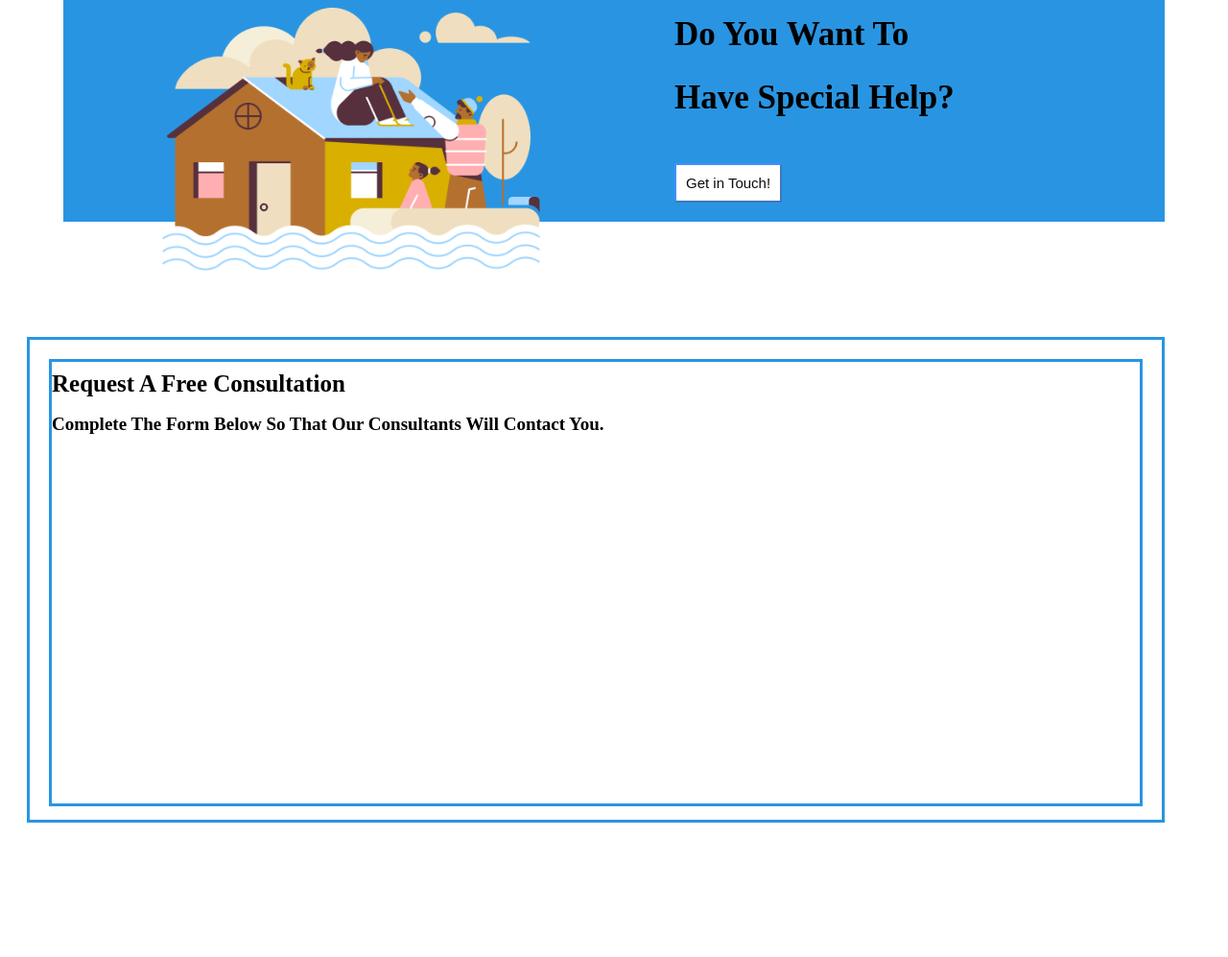
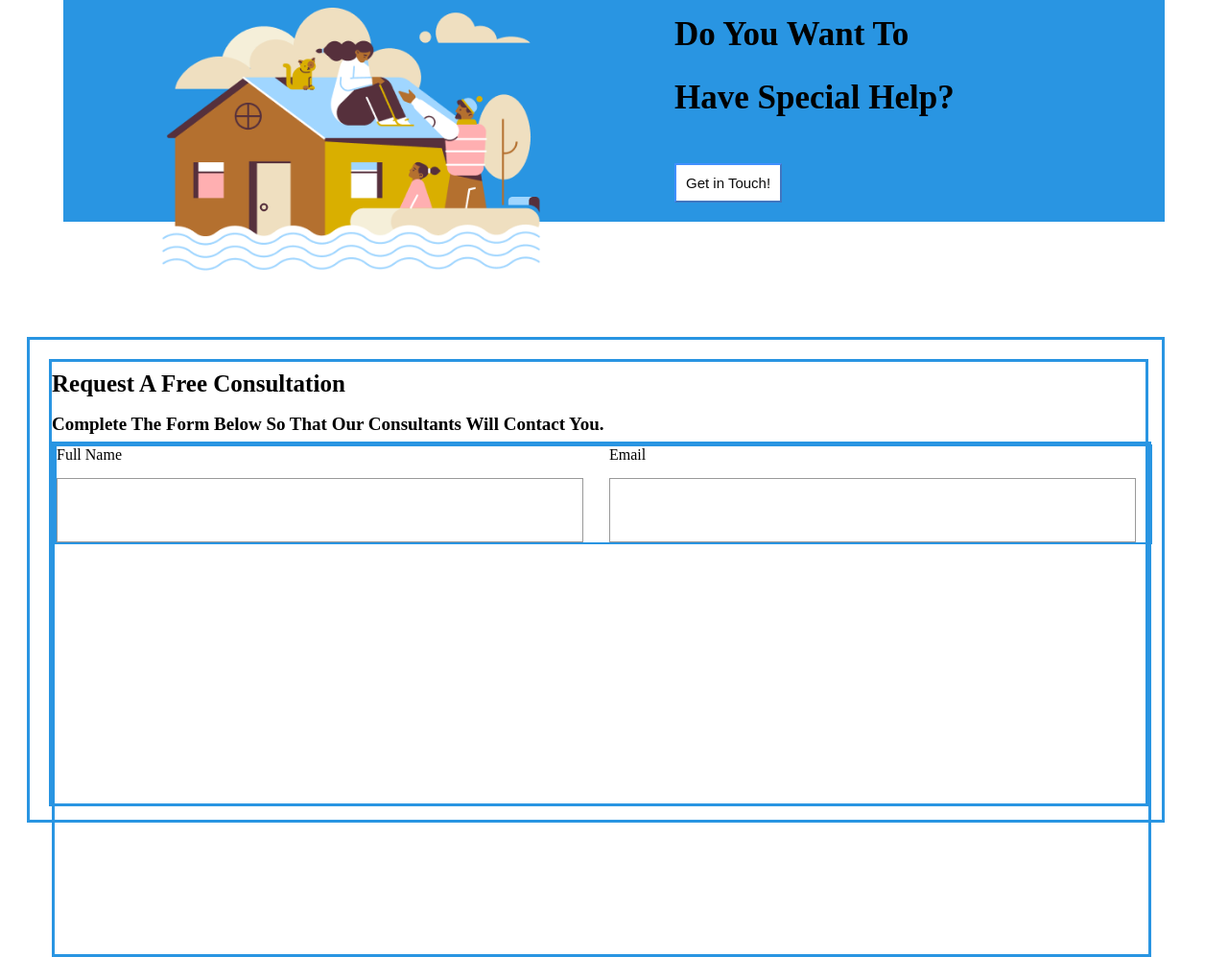
Before and after one commit to Tybravo/Semicfront, a plain HTML site: page Practice02/helpeveryone.html in a window 1280 px wide. Shown: the part 1869-2866 px from the top of the page at 96% size. Before the commit the page ends 2734 px from the top, so only its background shows below. Drawn offline with Linux system fonts and the light colour scheme.

Commit message:
Added html file

```diff
--- a/Practice02/helpeveryone.css
+++ b/Practice02/helpeveryone.css
@@ -360,3 +360,50 @@ border-radius: 20px;
     line-height: 35.61px;
     text-align: left;
 }
+
+.textbox{
+    width: 1140px;
+    height: 531px;
+    gap: 32px;
+    opacity: 0px;
+    border-width: 3px;
+    border-style: solid;
+    border-color: #2995E2;
+}
+
+.recbox1 {
+    width: 1140px;
+    height: auto;
+    display: flex;
+    justify-content: space-between;
+    gap: 38px;
+    border-width: 2px;
+    border-style: solid;
+    border-color: #2995E2;
+}
+
+#textbox1 {
+    display: flex;
+    flex-direction: row;
+    width: 530px;
+    gap: 46px;
+    opacity: 1;
+}
+
+.input-group {
+    display: flex;
+    flex-direction: column;
+    width: 530px;
+}
+
+.input-group span {
+    margin-bottom: 15px;
+}
+
+.input-group input {
+    width: 530px;
+    height: 65px;
+    padding: 0px 0px 0px 17px;
+    border: 1px solid #999999;
+    opacity: 1;
+}
--- a/Practice02/helpeveryone.html
+++ b/Practice02/helpeveryone.html
@@ -80,6 +80,21 @@
         <div class="inner-box">
             <div class="formhead1">Request A Free Consultation</div>
             <div class="formhead2">Complete The Form Below So That Our Consultants Will Contact You.</div>
+                <div class="textbox">
+                    <div class="recbox1">
+                        <div id="textbox1">
+                            <div class="input-group">
+                                <span>Full Name</span>
+                                <input type="text" name="fullname">
+                            </div>
+                            <div class="input-group">
+                                <span>Email</span>
+                                <input type="text" name="email">
+                            </div>
+                        </div>
+                    </div>
+
+                </div>
         </div>
     </frame01>
 
```
